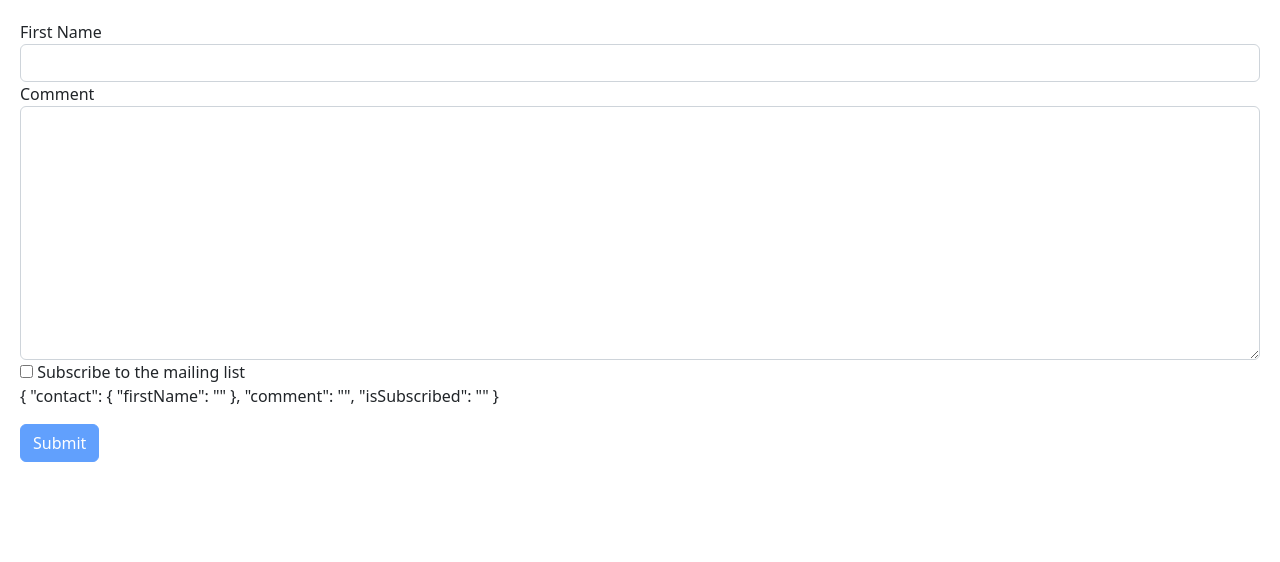
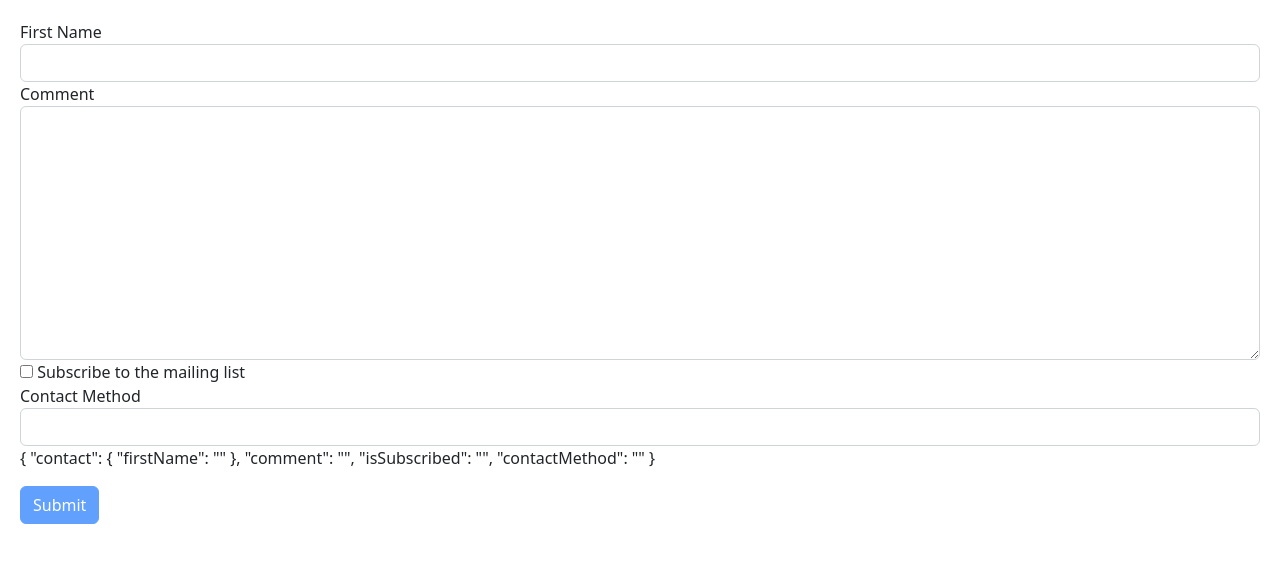
Before and after one commit to Dylane-Agoka/Angluar-4---Beginner-to-Pro, an Angular app: page / in a window 1280 px wide. Shown: the top 562 px of the page. Built offline with nearby package versions, Linux system fonts and the light colour scheme.

Commit message:
Working with Drop-down lists [v1]

```diff
--- a/src/app/contact-form/contact-form.component.html
+++ b/src/app/contact-form/contact-form.component.html
@@ -46,6 +46,15 @@
       <input type="checkbox" ngModel name="isSubscribed"> Subscribe to the mailing list
     </label>
   </div>
+  <div class="form-group">
+    <label for="contactMethod">Contact Method</label>
+    <select ngModel name="contactMethod" id="contactMethod" class="form-control">
+      <option value=""></option>
+      <option *ngFor="let method of contactMethods" [value]="method.id">
+        {{ method.name }}
+      </option>
+    </select>
+  </div>
   <p>
     {{ f.value | json }}
   </p>
--- a/src/app/contact-form/contact-form.component.ts
+++ b/src/app/contact-form/contact-form.component.ts
@@ -6,6 +6,11 @@
   styleUrls: ['./contact-form.component.scss']
 })
 export class ContactFormComponent {
+  contactMethods = [
+    { id: 1, name: 'Email' },
+    { id: 2, name: 'Phone' }
+  ];
+
   log(x) {
     console.log(x);
   }
```
